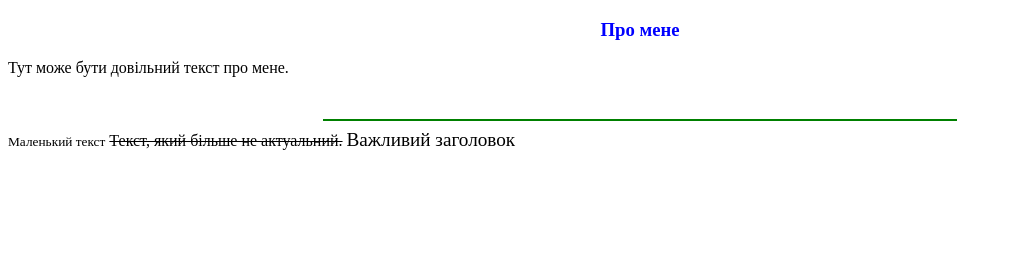
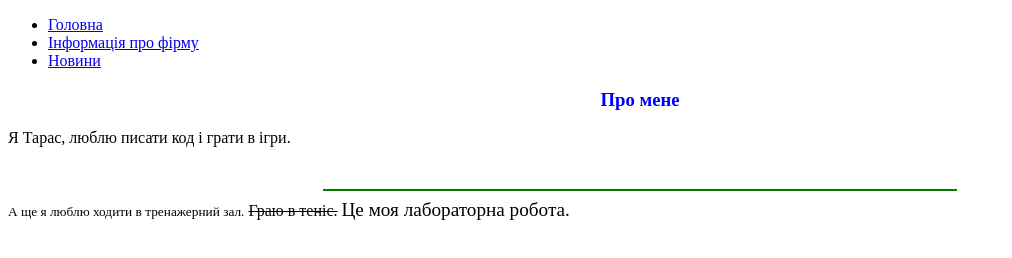
Before and after one commit to VLazorykOOP/weblab1-PashniakTaras, a plain HTML site: page index.html in a window 1280 px wide. Shown: the whole page, without its empty margins (0-1012 px from the left). Drawn offline with Linux system fonts and the light colour scheme.

Commit message:
process work commit

```diff
--- a/index.html
+++ b/index.html
@@ -6,12 +6,19 @@
     <title>Про автора</title>
 </head>
 <body>
+    <nav>
+        <ul>
+            <li><a href="index.html">Головна</a></li>
+            <li><a href="company-info.html">Інформація про фірму</a></li>
+            <li><a href="news.html">Новини</a></li>
+        </ul>
+    </nav>
     <h3 style="color: blue;" dir="ltr" align="center">Про мене</h3>
-    <p id="about" title="Детальна інформація" lang="uk">Тут може бути довільний текст про мене.</p>
+    <p id="about" title="Детальна інформація" lang="uk">Я Тарас, люблю писати код і грати в ігри.</p>
     <br id="line-break" title="Роздільник">
     <hr size="2" color="green" width="50%">
-    <small class="important" lang="uk" dir="ltr">Маленький текст</small>
-    <strike id="removed" title="Застарілий текст" lang="uk">Текст, який більше не актуальний.</strike>
-    <big id="important-heading" title="Заголовок" lang="uk">Важливий заголовок</big>
+    <small class="important" lang="uk" dir="ltr">А ще я люблю ходити в тренажерний зал.</small>
+    <strike id="removed" title="Застарілий текст" lang="uk">Граю в теніс.</strike>
+    <big id="important-heading" title="Заголовок" lang="uk">Це моя лабораторна робота.</big>
 </body>
 </html>
```
Also changed, not shown: company-info.html (added).
